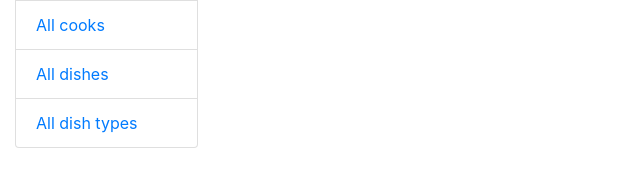
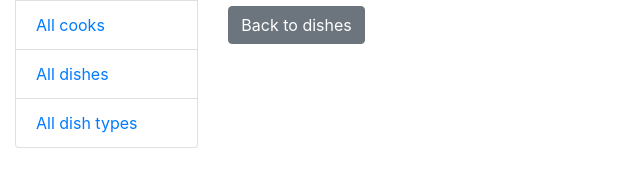
Before and after one commit to Codoeh/Kitchen_website, a Django app: template templates/catalog/dish_detail.html in a window 1280 px wide. Shown: the part 143-330 px from the top of the page, without its empty margins (0-640 px from the left). Run offline with Django 5.2, Linux system fonts and the light colour scheme; the template is opened without the code that fills it, so the values that code supplies are empty.

Commit message:
add back button in dish details

```diff
--- a/templates/catalog/dish_detail.html
+++ b/templates/catalog/dish_detail.html
@@ -32,4 +32,5 @@
       <li>{{ cook.username }} ({{ cook.first_name }} {{ cook.last_name }})</li>
     {% endfor %}
   </ul>
+	    <a href="{% url 'catalog:dish-list' %}" class="btn btn-secondary">Back to dishes</a>
 {% endblock %}
```
